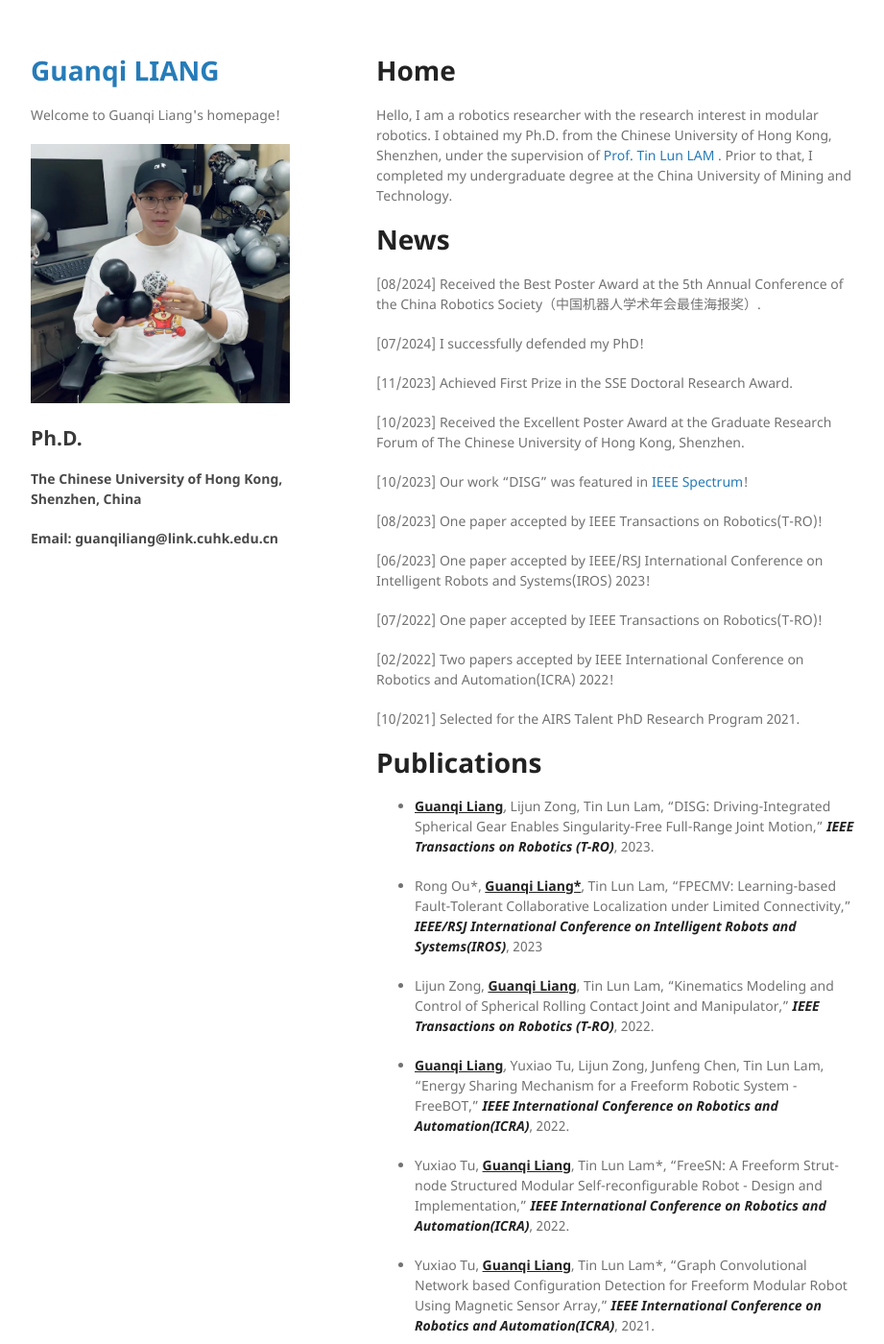
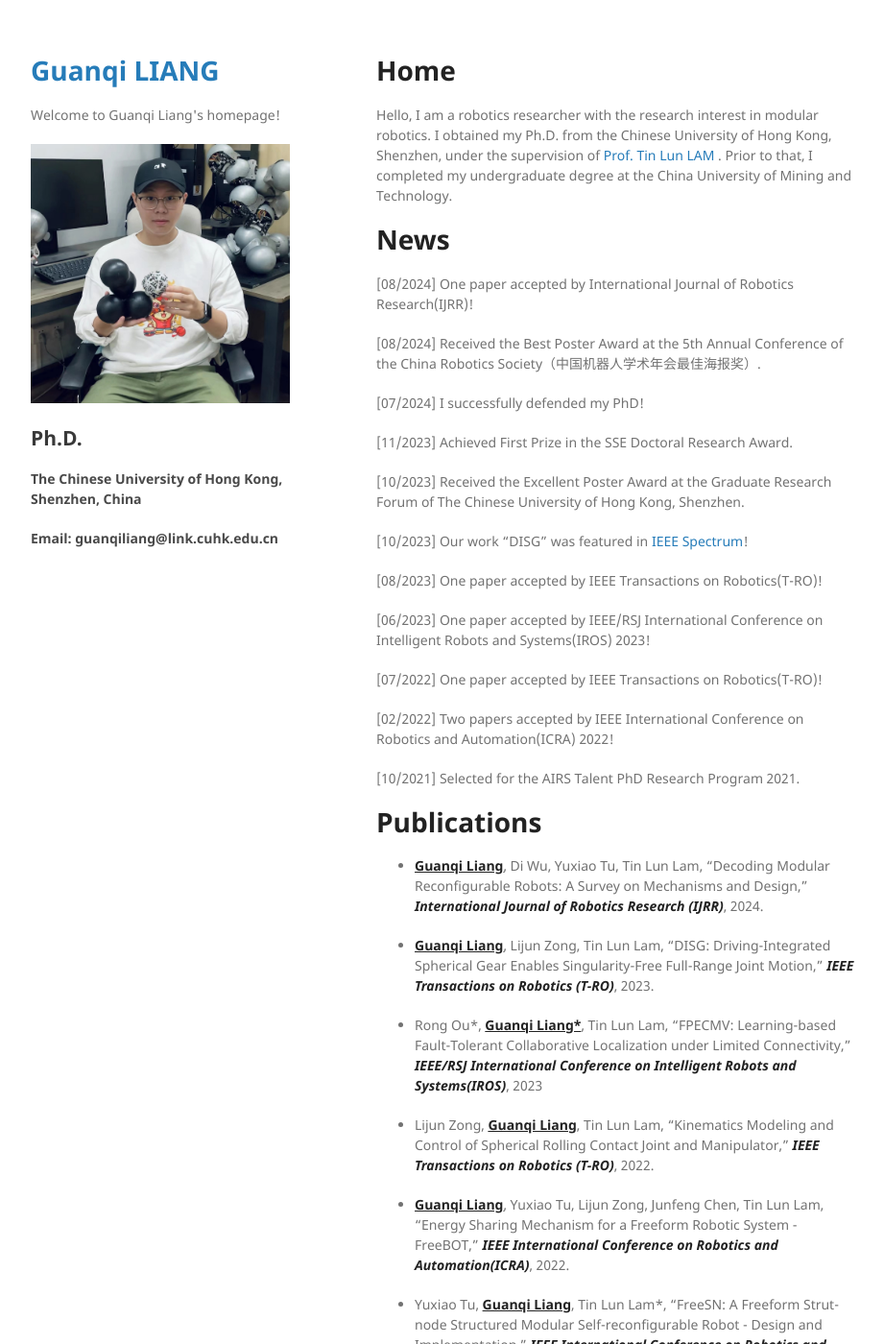
Before and after one commit to guanqiliang/guanqiliang.github.com, a Jekyll site: the page built from index.md, in a window 1280 px wide and 1400 px high. Shown: the whole window at 96% size, without its empty margins (178-1099 px from the left). Built offline with Jekyll 4.4.1, drawn with Linux system fonts in a browser that asks for light colours; our own code applies the rules of GitHub Pages for plain Markdown files.

Commit message:
Update index.md

```diff
--- a/index.md
+++ b/index.md
@@ -3,6 +3,8 @@
 Hello, I am a robotics researcher with the research interest in modular robotics. I obtained my Ph.D. from the Chinese University of Hong Kong, Shenzhen, under the supervision of [Prof. Tin Lun LAM](https://sites.google.com/site/lamtinlun) . Prior to that, I completed my undergraduate degree at the China University of Mining and Technology.
 
 # News
+
+[08/2024] One paper accepted by International Journal of Robotics Research(IJRR)!
 
 [08/2024] Received the Best Poster Award at the 5th Annual Conference of the China Robotics Society（中国机器人学术年会最佳海报奖）.
 
@@ -27,6 +29,8 @@ Hello, I am a robotics researcher with the research interest in modular robotics
 
 
 # Publications
+
+* <strong><u>Guanqi Liang</u></strong>, Di Wu, Yuxiao Tu, Tin Lun Lam, "Decoding Modular Reconfigurable Robots: A Survey on Mechanisms and Design," <strong><i>International Journal of Robotics Research (IJRR)</i></strong>, 2024.
 
 * <strong><u>Guanqi Liang</u></strong>, Lijun Zong, Tin Lun Lam, "DISG: Driving-Integrated Spherical Gear Enables Singularity-Free Full-Range Joint Motion," <strong><i>IEEE Transactions on Robotics (T-RO)</i></strong>, 2023.
 
```
